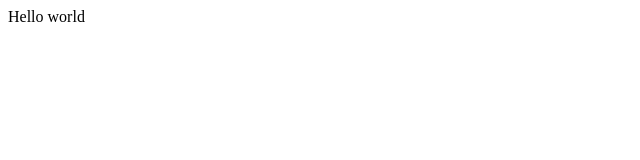
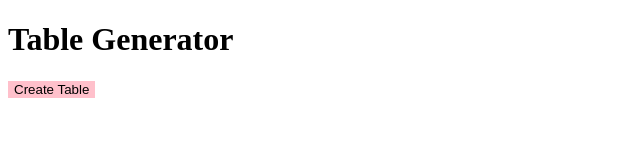
Before and after one commit to Adrian-NB/html-table-generator, a plain HTML site: page index.html in a window 1280 px wide. Shown: the whole page, without its empty margins (0-640 px from the left). Drawn offline with Linux system fonts and the light colour scheme.

Commit message:
Created JS and CSS files and added some styling and some structure to start page

```diff
--- /dev/null
+++ b/index.css
@@ -0,0 +1,5 @@
+.tableCreator {
+    border: 0px;
+    background-color: #ffc0cb;
+    color: #000;
+}
--- a/index.html
+++ b/index.html
@@ -6,10 +6,13 @@
         <title>HTML Table Generator</title>
         <meta name="description" content="">
         <meta name="viewport" content="width=device-width, initial-scale=1">
-        <link rel="stylesheet" href="">
+        <link rel="stylesheet" href="index.css">
     </head>
     <body>
         <script src="" async defer></script>
-        Hello world
+        <div class="startContainer">
+            <h1 class="title">Table Generator</h1>
+            <button class="tableCreator">Create Table</button>
+        </div>
     </body>
 </html>
```
Also changed, not shown: index.js (added).
